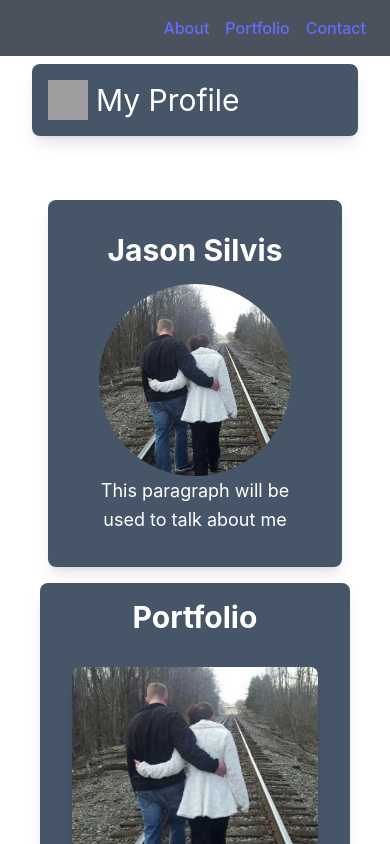
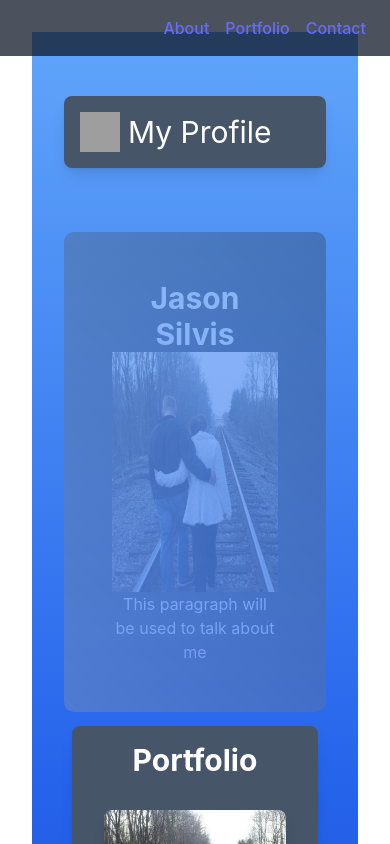
Before and after one commit to JSilvis73/SilvisProfile, a React (Vite) app: page / in a window 390 px wide. Shown: the top 844 px of the page. Built offline with nearby package versions, Linux system fonts and the light colour scheme; grey boxes are pictures that could not be loaded.

Commit message:
Got a little carried away with about syling and chatGPT..

```diff
--- a/src/App.css
+++ b/src/App.css
@@ -1,4 +1,3 @@
-/* Implemented to test tailwind is set up properly*/
 
 #root {
   max-width: 100vw;
@@ -15,3 +14,88 @@
 .read-the-docs {
   color: #888;
 }
+
+@keyframes pulse {
+  0% {
+    transform: scale(1);
+    box-shadow: 0 0 20px rgba(255, 255, 255, 0.6);
+  }
+  50% {
+    transform: scale(1.05);
+    box-shadow: 0 0 30px rgba(255, 255, 255, 0.8);
+  }
+  100% {
+    transform: scale(1);
+    box-shadow: 0 0 20px rgba(255, 255, 255, 0.6);
+  }
+}
+
+@keyframes flicker {
+  0%, 100% {
+    opacity: 1;
+  }
+  2% {
+    opacity: 0.2;
+  }
+  4% {
+    opacity: 1;
+  }
+  8% {
+    opacity: 0.3;
+  }
+  12% {
+    opacity: 1;
+  }
+  16% {
+    opacity: 0.1;
+  }
+  20% {
+    opacity: 1;
+  }
+  30% {
+    opacity: 0.3;
+  }
+  40% {
+    opacity: 1;
+  }
+  50% {
+    opacity: 0.4;
+  }
+  60% {
+    opacity: 1;
+  }
+  70% {
+    opacity: 0.2;
+  }
+  80% {
+    opacity: 1;
+  }
+  90% {
+    opacity: 0.3;
+  }
+}
+
+.about-container {
+  position: relative;
+  display: inline-block;
+  padding: 2rem;
+  border-radius: 10px;
+  background-color: #2d3748;
+  color: white;
+  text-align: center;
+  overflow: hidden;
+  animation: flicker 8s infinite; /* Adjusted duration for less frequent flicker */
+}
+
+.about-container::before {
+  content: '';
+  position: absolute;
+  top: -2px;
+  left: -2px;
+  right: -2px;
+  bottom: -2px;
+  border-radius: 10px;
+  border: 2px solid transparent;
+  background: linear-gradient(45deg, rgba(255, 255, 255, 0.5), rgba(255, 255, 255, 0));
+  animation: pulse 5s ease-in-out infinite; /* Slower pulsing effect */
+}
--- a/src/App.jsx
+++ b/src/App.jsx
@@ -6,9 +6,9 @@
 
 
   return (
-    <>
+    <div className="bg-gradient-to-b from-blue-400 via-blue-600 to-blue-800 min-h-screen flex flex-col">
       <HomePage />
-    </>
+    </div>
   )
 }
 
--- a/src/components/About.jsx
+++ b/src/components/About.jsx
@@ -1,19 +1,27 @@
-import React from "react";
+import React, { useState, useEffect } from 'react';
 import walkingPic from "../assets/images/walking.jpg";
 
 export default function About() {
+  const [isFlickering, setIsFlickering] = useState(false);
+
+  useEffect(() => {
+    const flickerInterval = setInterval(() => {
+      // Trigger flicker
+      setIsFlickering(true);
+      setTimeout(() => setIsFlickering(false), 50); // Flicker duration (0.05 seconds)
+
+      // Reset flicker every 10 to 15 seconds
+    }, Math.random() * 5000 + 10000); // Random interval between 10-15 seconds
+
+    return () => clearInterval(flickerInterval);
+  }, []);
+
   return (
-    <div className="bg-slate-600 rounded-lg text-white m-4 p-4 shadow-lg">
-      <div className="container mx-auto p-4">
-        <h3 className="text-3xl font-bold mb-4">Jason Silvis</h3>
-        <div className="flex flex-col md:flex-row items-center">
-          <img
-            className="w-48 h-48 rounded-full md:mr-8"
-            src={walkingPic}
-            alt="An image of me!"
-          />
-          <p className="text-lg leading-relaxed">This paragraph will be used to talk about me</p>
-        </div>
+    <div className={`about-container ${isFlickering ? 'flicker' : ''}`}>
+      <div className='container mx-auto p-4'>
+        <h3 className='text-3xl font-bold'>Jason Silvis</h3>
+        <img className='size-60' src={walkingPic} alt='An image of me!'/>
+        <p>This paragraph will be used to talk about me</p>
       </div>
     </div>
   );
--- a/src/components/Footer.jsx
+++ b/src/components/Footer.jsx
@@ -2,7 +2,7 @@
 
 export default function Footer() {
   return (
-    <footer className="bg-slate-600 text-white p-2 rounded-lg">
+    <footer className="bg-teal-200 text-white p-2 rounded-lg">
       <div className="container mx-auto text-center">
         <p>&copy; 2024 Silvis Development</p>
       </div>
--- /dev/null
+++ b/src/components/styles/About.css
@@ -0,0 +1,33 @@
+@keyframes flicker {
+    0%, 100% {
+      opacity: 1;
+    }
+    5% {
+      opacity: 0.3;
+    }
+    10% {
+      opacity: 1;
+    }
+    12% {
+      opacity: 0.7;
+    }
+    15% {
+      opacity: 1;
+    }
+  }
+
+  .about-container {
+    position: relative;
+    display: inline-block;
+    padding: 2rem;
+    border-radius: 10px;
+    background-color: #2d3748;
+    color: white;
+    text-align: center;
+    overflow: hidden;
+    box-sizing: border-box; /* Ensure consistent sizing */
+  }
+
+  .about-container.flicker {
+    animation: flicker 0.5s ease-in-out; /* Flicker effect */
+  }
--- a/src/pages/HomePage.jsx
+++ b/src/pages/HomePage.jsx
@@ -1,18 +1,18 @@
-import React from 'react'
-import Header from '../components/Header'
-import About from '../components/About'
-import Footer from '../components/Footer'
-import Portfolio from '../components/Portfolio'
+import React from "react";
+import Header from "../components/Header";
+import About from "../components/About";
+import Footer from "../components/Footer";
+import Portfolio from "../components/Portfolio";
 
 export default function HomePage() {
   return (
-    <div>
-   <Header />
+    <div className="container mx-auto p-8 ">
+      <Header />
       <main className="mt-16">
         <About />
         <Portfolio />
       </main>
       <Footer />
     </div>
-  )
+  );
 }
```
